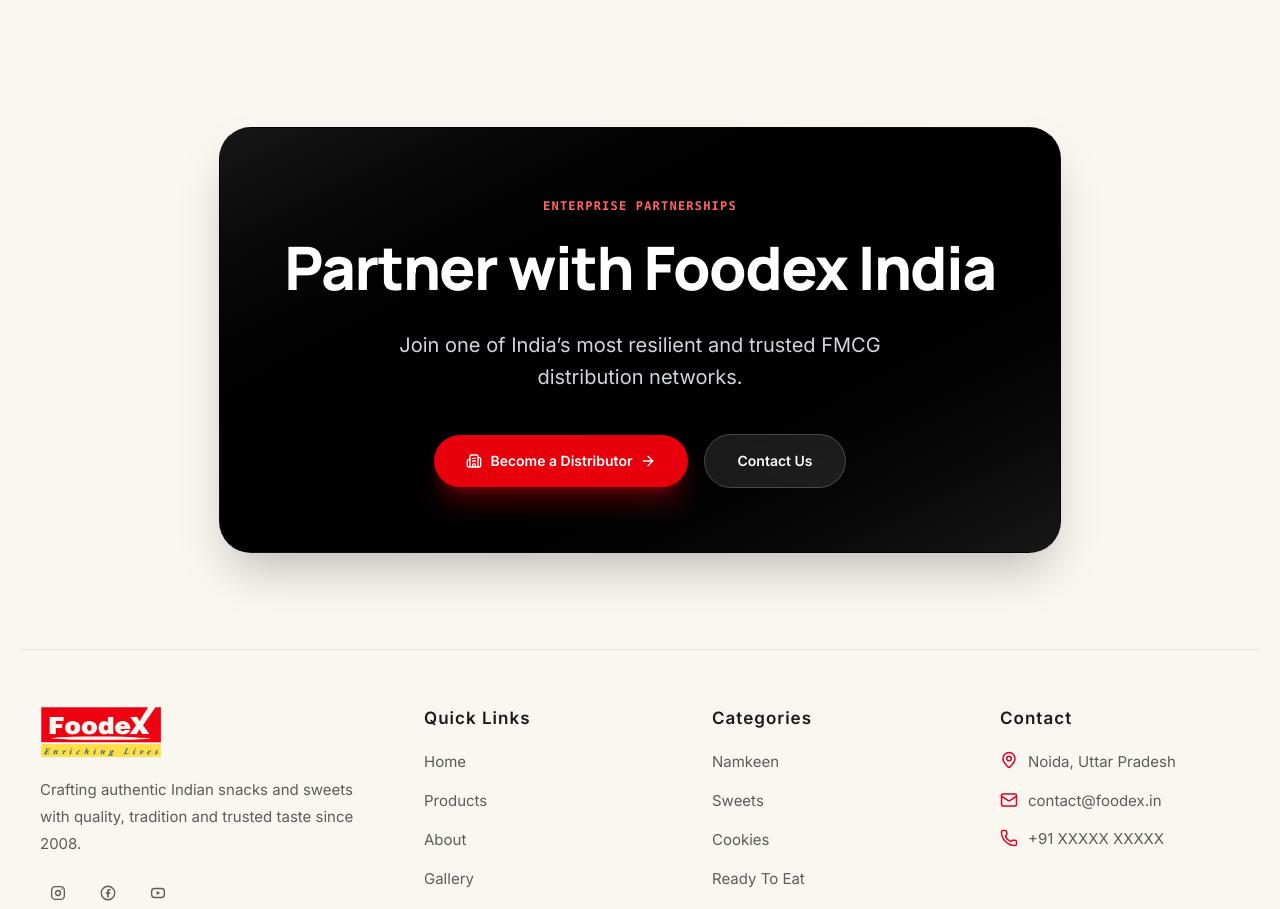
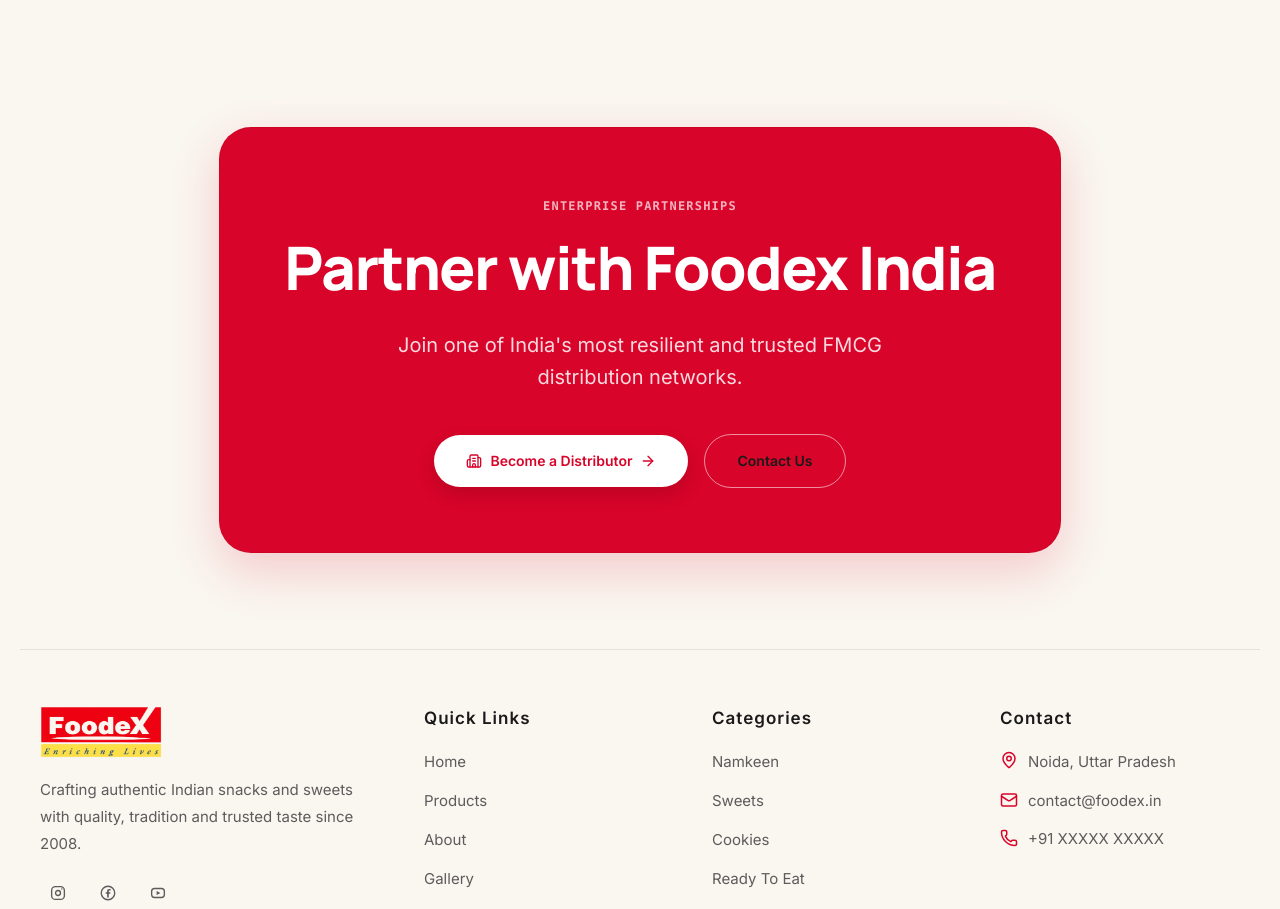
Before and after one commit to JIIT-Himanshi/foodex-redesign, a React (Vite) app: page /gallery in a window 1280 px wide. Shown: the part 7320-8229 px from the top of the page. Built offline with nearby package versions, Linux system fonts and the light colour scheme.

Commit message:
style: align gallery CTA with Foodex light theme

```diff
--- a/src/components/Gallery/GalleryCTA.jsx
+++ b/src/components/Gallery/GalleryCTA.jsx
@@ -10,10 +10,10 @@
         whileInView={{ opacity: 1, y: 0 }}
         viewport={{ once: true }}
         transition={{ duration: 0.8, ease: [0.16, 1, 0.3, 1] }}
-        className="relative overflow-hidden rounded-[32px] border border-black/10 dark:border-white/15 bg-gradient-to-br from-neutral-900 via-black to-neutral-900 p-10 sm:p-16 text-center backdrop-blur-2xl shadow-2xl text-white"
+        className="relative overflow-hidden rounded-[32px] p-10 sm:p-16 text-center shadow-[0_18px_50px_rgba(217,4,41,0.18)] dark:shadow-2xl bg-[var(--color-brand-red)] dark:bg-gradient-to-br dark:from-neutral-900 dark:via-black dark:to-neutral-900 border border-black/5 dark:border-white/15"
       >
         <div className="relative z-10 max-w-3xl mx-auto">
-          <span className="font-mono text-xs font-semibold uppercase tracking-widest text-red-400 mb-4 inline-block">
+          <span className="font-mono text-xs font-semibold uppercase tracking-widest text-white/70 mb-4 inline-block">
             ENTERPRISE PARTNERSHIPS
           </span>
 
@@ -21,14 +21,15 @@
             Partner with Foodex India
           </h2>
 
-          <p className="text-base sm:text-xl font-normal text-gray-300 mb-10 max-w-xl mx-auto leading-relaxed">
-            Join one of India’s most resilient and trusted FMCG distribution networks.
+          <p className="text-base sm:text-xl font-normal text-white/85 mb-10 max-w-xl mx-auto leading-relaxed">
+            Join one of India's most resilient and trusted FMCG distribution networks.
           </p>
 
           <div className="flex flex-wrap items-center justify-center gap-4">
             <Link
               to="/distributors"
-              className="inline-flex items-center gap-2 rounded-full bg-red-600 px-8 py-4 text-sm font-semibold text-white shadow-xl shadow-red-600/30 transition-all duration-300 hover:scale-105 hover:bg-red-700"
+              className="inline-flex items-center gap-2 rounded-full bg-white px-8 py-4 text-sm font-semibold shadow-[0_8px_20px_rgba(0,0,0,0.14)] transition-all duration-300 hover:-translate-y-0.5 hover:bg-white/95"
+              style={{ color: 'var(--color-brand-red)' }}
             >
               <Building2 className="h-4 w-4" />
               Become a Distributor
@@ -37,7 +38,7 @@
 
             <Link
               to="/contact"
-              className="inline-flex items-center gap-2 rounded-full border border-white/20 bg-white/10 px-8 py-4 text-sm font-semibold text-white backdrop-blur-md transition-all duration-300 hover:bg-white/20 hover:scale-105"
+              className="inline-flex items-center gap-2 rounded-full border border-white/55 bg-transparent px-8 py-4 text-sm font-semibold text-white transition-all duration-300 hover:bg-white/12 hover:border-white/80 hover:-translate-y-0.5"
             >
               Contact Us
             </Link>
```
